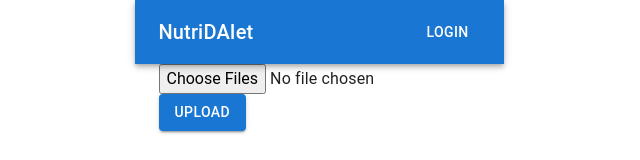
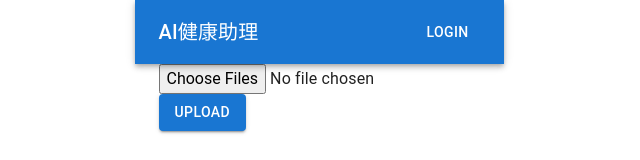
Before and after one commit to jacobavalanchel/react-food-frontend-azure, a React (Vite) app: page / in a window 1280 px wide. Shown: the top 160 px of the page, without its empty margins (321-961 px from the left). Built offline with nearby package versions, Linux system fonts and the light colour scheme.

Commit message:
chore(App): Rename app name

```diff
--- a/src/Appbar.jsx
+++ b/src/Appbar.jsx
@@ -7,7 +7,7 @@ const Appbar = ({selectedSection}) => {
             <AppBar position="sticky">
                 <Toolbar>
                     <Typography variant="h6" component="div" sx={{flexGrow: 1}}>
-                        NutriDAIet
+                        AI健康助理
                     </Typography>
                     <Button color="inherit">Login</Button>
                 </Toolbar>
```
